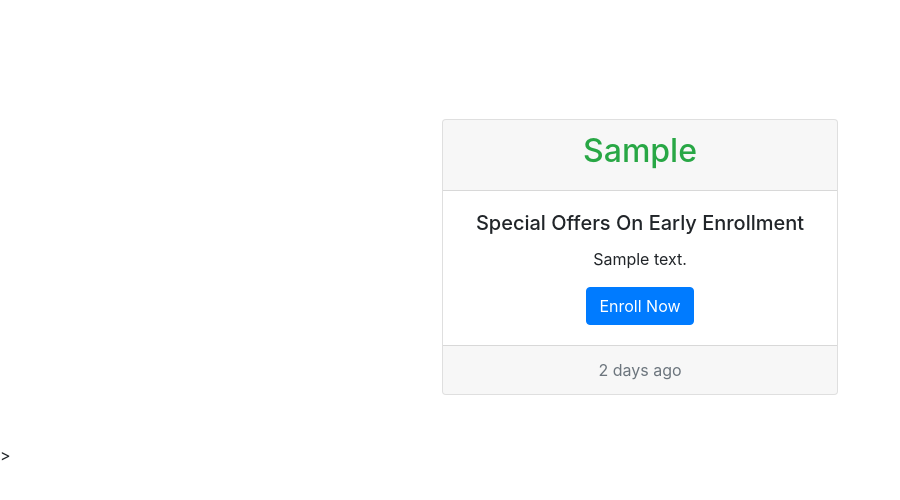
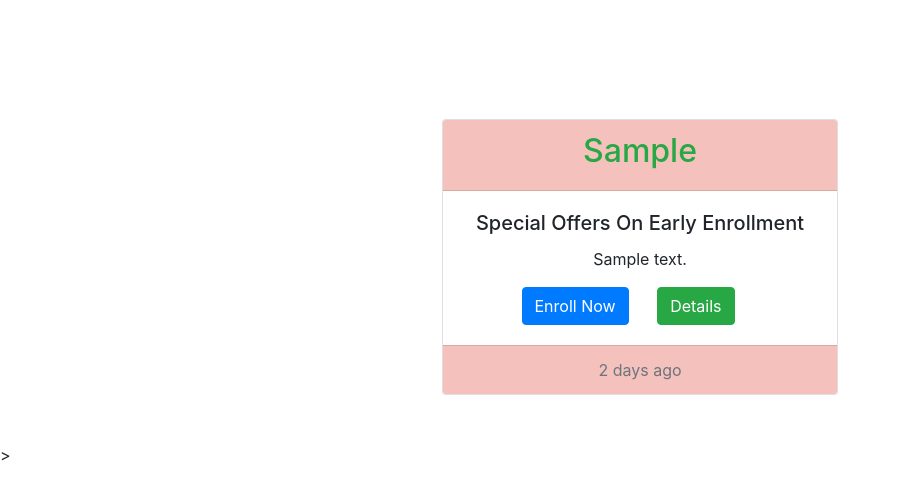
Before and after one commit to rupampraveennayak/onlinecoursemanagement, a Django app: page / in a window 1280 px wide. Shown: the part 56-556 px from the top of the page, without its empty margins (0-900 px from the left). Run offline with Django 3.2, Linux system fonts and the light colour scheme; tables that the repository leaves empty hold one stand-in row (values such as "Sample post"); parts of the project's set-up code (start-up, migrations or seed data) failed here and were passed over; some libraries are stand-ins or nearby versions.

Commit message:
some changes in homepage

```diff
--- a/templates/home.html
+++ b/templates/home.html
@@ -1,17 +1,18 @@
 {% extends 'base.html' %}
 {% block content %}
     {% for course in courses %}
-        <div class="container col-lg-4 my-5">
+        <div id='card' class="container col-lg-4 my-5">
             <div class="card text-center">
-                <div class="card-header">
+                <div class="card-header" style="background-color: #f5c1bd;">
                     <h2 class="text-success">{{ course.course }}</h2>
                 </div>
                 <div class="card-body">
                     <h5 class="card-title">Special Offers On Early Enrollment</h5>
                     <p class="card-text">{{ course.content }}</p>
-                    <a href="#" class="btn btn-primary">Enroll Now</a>
+                    <a href="{% url 'enroll' %}" class="btn btn-primary">Enroll Now</a>
+                    <a href="{% url 'coursedetail' pk=course.courseid %}" class="btn btn-success mx-4">Details</a>
                 </div>
-                <div class="card-footer text-muted">
+                <div class="card-footer text-muted" style="background-color: #f5c1bd">
                     <span>2 days ago</span>
                 </div>
             </div>
```
